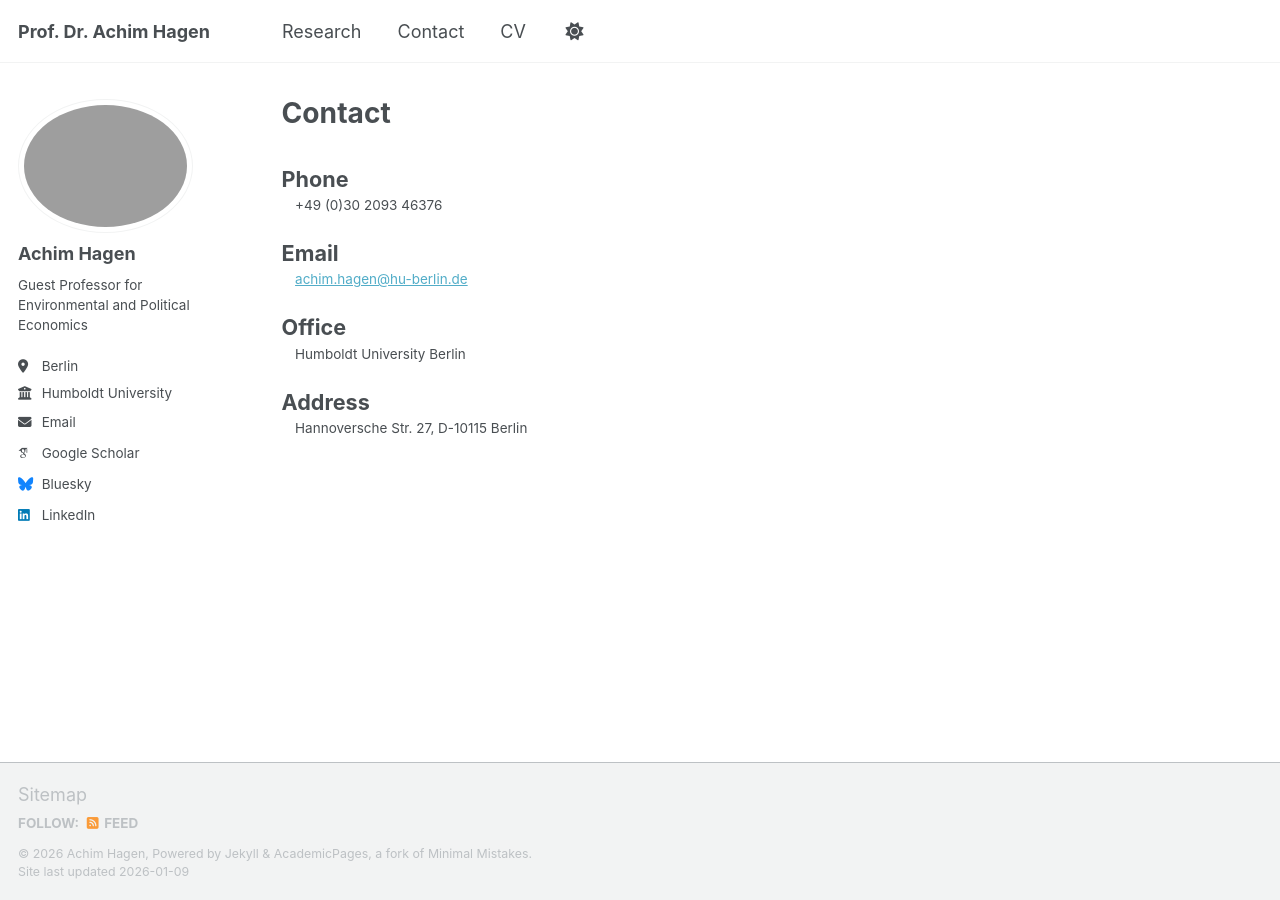
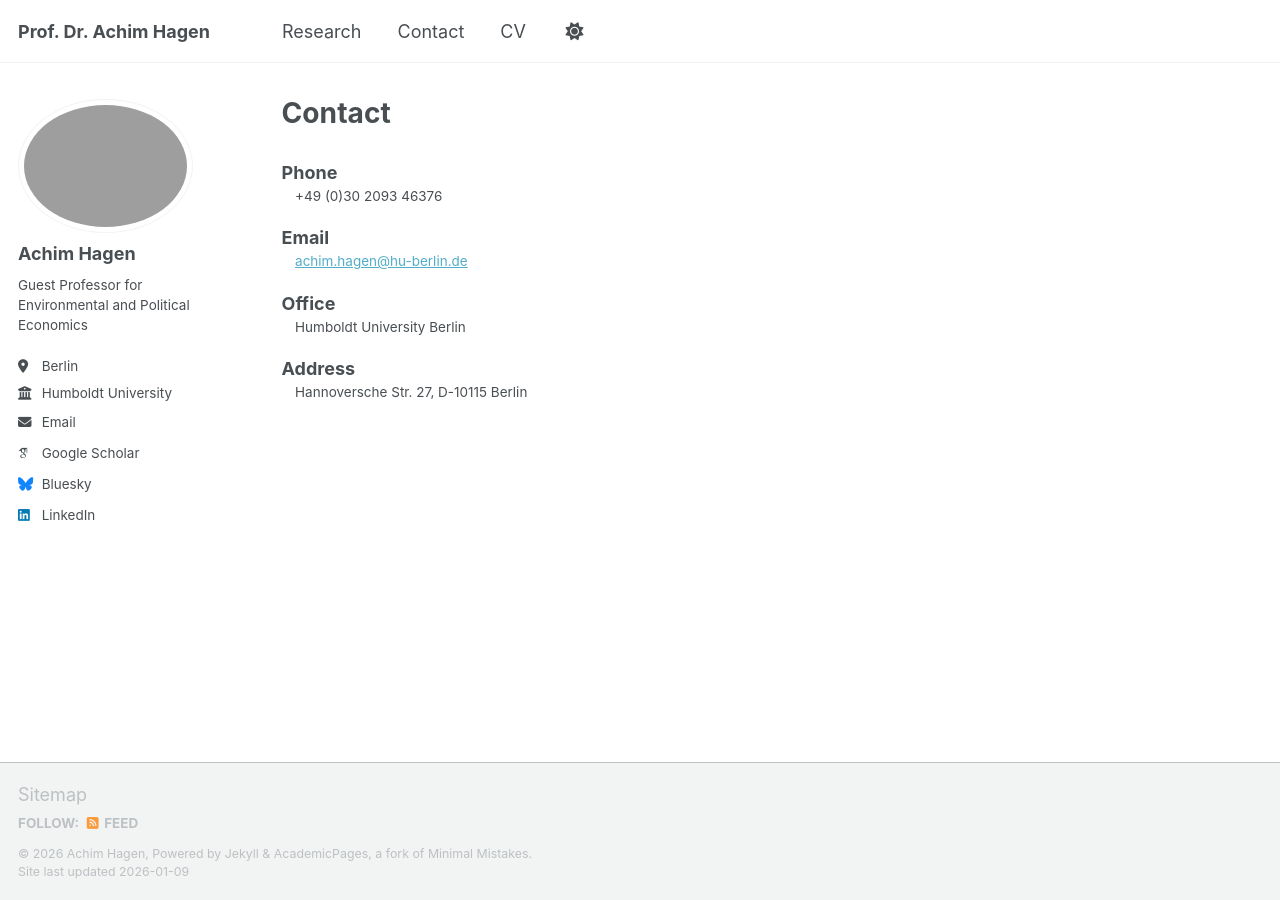
Before and after one commit to achhag/academic, a Jekyll site: the page built from _pages/contact.md, in a window 1280 px wide. Built offline with Jekyll 4.4.1, drawn with Linux system fonts in a browser that asks for light colours; some web fonts are replaced; a script bundle is joined from its source files by our own code; library files that are not in the unit come from our copies.

Commit message:
Update main.scss

```diff
--- a/assets/css/main.scss
+++ b/assets/css/main.scss
@@ -46,18 +46,18 @@
   font-weight: normal;
   margin-bottom: 0.8em;
 }
-/* Alle Definition Lists auf Contact-Seite */
-dl {
+/* Contact-Seite Definition List */
+dl.contact-list {
   margin-bottom: 1em;
 }
 
-dt {
+dl.contact-list dt {
   font-weight: bold;
-  font-size: 1.2em;
+  font-size: 1.5rem;   /* Labels größer */
 }
 
-dd {
+dl.contact-list dd {
   font-weight: normal;
-  font-size: 1.1em;
+  font-size: 1.5rem;   /* Werte gleich groß wie Labels */
   margin-bottom: 0.8em;
 }
```
